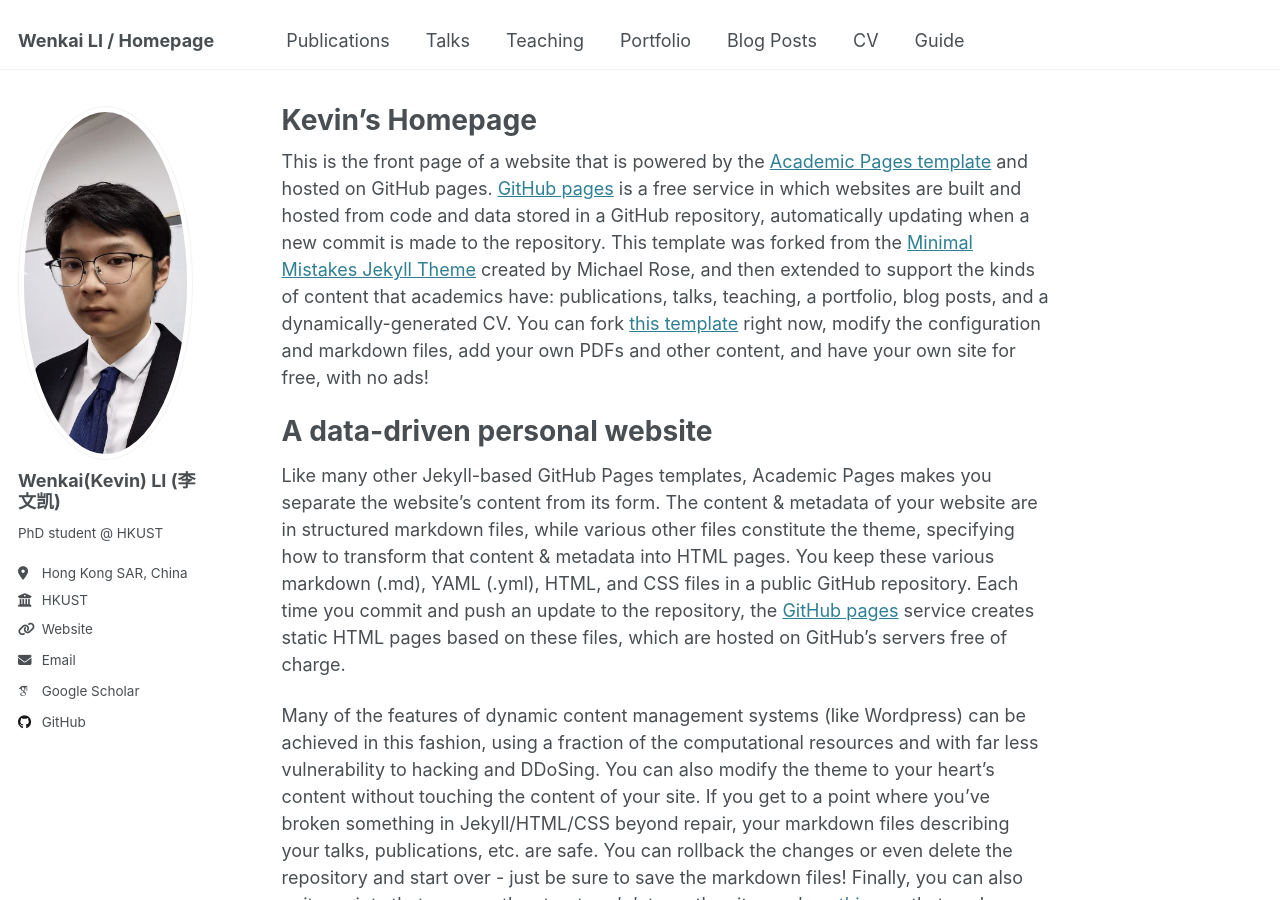
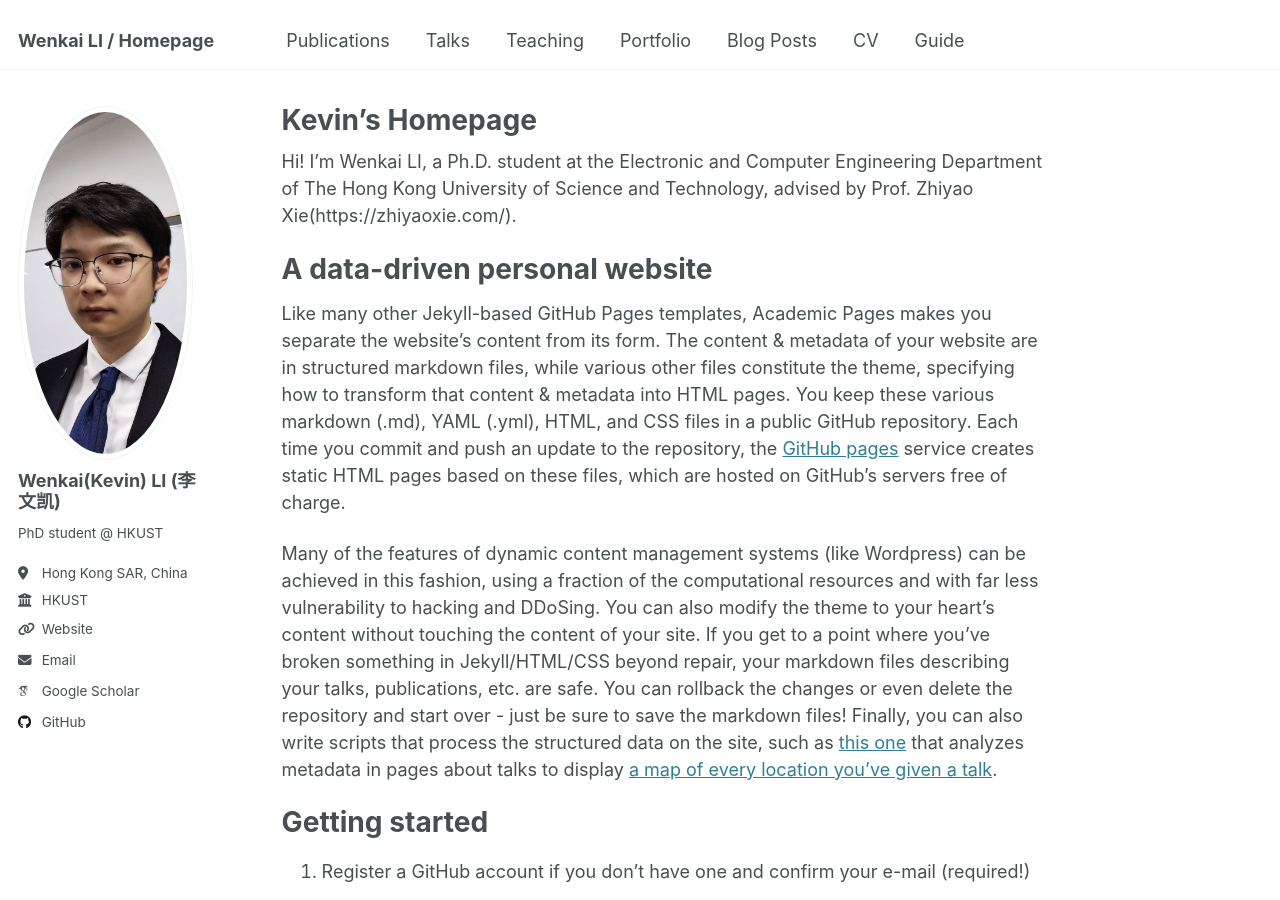
Before and after one commit to kevin333kevin/wenkaili.github.io, a Jekyll site: the page built from _pages/about.md, in a window 1280 px wide and 900 px high. Built offline with Jekyll 4.4.1, drawn with Linux system fonts in a browser that asks for light colours; some web fonts are replaced.

Commit message:
Update about.md

```diff
--- a/_pages/about.md
+++ b/_pages/about.md
@@ -7,7 +7,7 @@ redirect_from:
   - /about.html
 ---
 
-This is the front page of a website that is powered by the [Academic Pages template](https://github.com/academicpages/academicpages.github.io) and hosted on GitHub pages. [GitHub pages](https://pages.github.com) is a free service in which websites are built and hosted from code and data stored in a GitHub repository, automatically updating when a new commit is made to the repository. This template was forked from the [Minimal Mistakes Jekyll Theme](https://mmistakes.github.io/minimal-mistakes/) created by Michael Rose, and then extended to support the kinds of content that academics have: publications, talks, teaching, a portfolio, blog posts, and a dynamically-generated CV. You can fork [this template](https://github.com/academicpages/academicpages.github.io) right now, modify the configuration and markdown files, add your own PDFs and other content, and have your own site for free, with no ads!
+Hi! I’m Wenkai LI, a Ph.D. student at the Electronic and Computer Engineering Department of The Hong Kong University of Science and Technology, advised by Prof. Zhiyao Xie(https://zhiyaoxie.com/).
 
 A data-driven personal website
 ======
```
